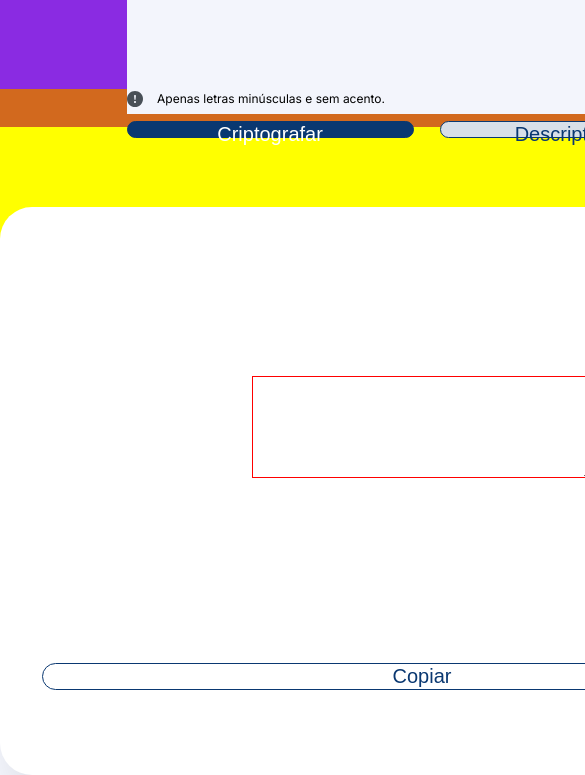
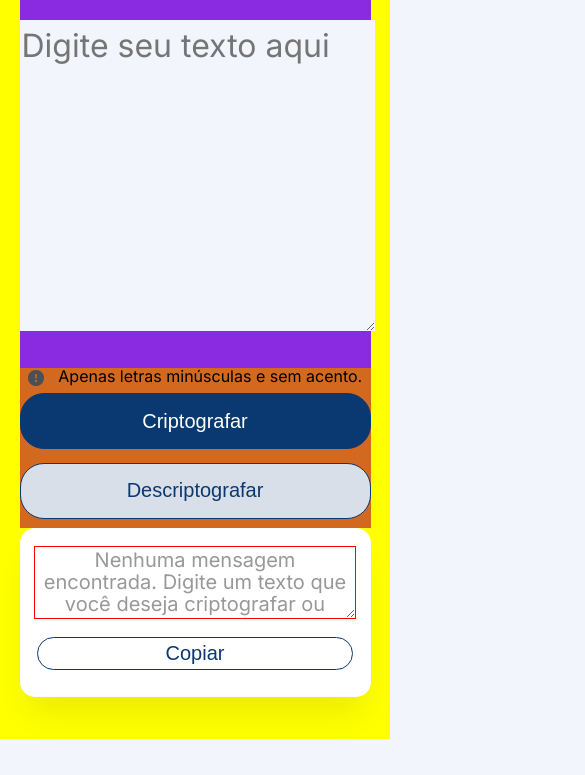
Before and after one commit to rafajpinheiro/challenge-oracle-one, a plain HTML site: page index.html in a window 390 px wide. Shown: the part 105-880 px from the top of the page, 585 px wide, since content can reach past the window. After the commit the page ends 844 px from the top, so only its background shows below. Drawn offline with Linux system fonts and the light colour scheme.

Commit message:
adicionado a funcao copiar

```diff
--- a/css/layout.css
+++ b/css/layout.css
@@ -46,7 +46,7 @@ main {
   font-family: Inter;
   font-size: 32px;
   font-weight: 400;
-  line-height: 48px;
+  line-height: 40px;
   letter-spacing: 0em;
   text-align: left;
   margin: 5% 0 auto 15%;
@@ -132,7 +132,7 @@ main {
   font-family: Inter;
   font-size: 26px;
   font-weight: 400;
-  line-height: 48px;
+  line-height: 30px;
   letter-spacing: 0em;
   text-align: left;
   margin: 20% auto;
--- a/css/media-queries.css
+++ b/css/media-queries.css
@@ -1,39 +1,100 @@
 /* TABLETS */
 @media screen and (max-width: 768px) {
 
-main{
+
+main {
   background-color: red;
-  width: 100vh;
+  width: 100%;
+  height: 100vh;
   flex-direction:column;
 }
 
-.entrada{
-  width: 100vh;
+.entrada {
+  width: 90%;
+  height: 70%;
+  margin: 5% auto 0 auto;
+
 }
 
-.saida{
-  width: 100vh;
+.entrada__logo {
+  height: 8%;
+  padding-left: 0;
 }
 
+.entrada__logo img {
+}
 
+.entrada__main {
+  height: 74%;
+}
 
+.entrada__campo-texto {
+  width: 100%;
+  height: 80%;
+  margin: 10% 0;
+  font-size: 28px;
+  line-height: 36px;
+}
 
+.entrada__campo-texto::placeholder {
 
+}
 
+.entrada__campo-texto:hover{
 
+}
 
+.entrada__opcoes {
+  height: 18%;
+  padding-left: 0;
+  text-align: center;
+}
 
+.entrada__opcoes p {
+  font-size: 20px;
 
+}
 
+.entrada__opcoes img {
 
+}
 
+.entrada__botao {
+  width: 45%;
+  height: 45%;
+}
 
+#descripto {
 
+}
 
+#copiar {
+  width: 90%;
+  height: 20%;
+  margin:3% auto 0 auto;
+}
 
+.saida {
+  width: 90%;
+  /* height: 20%; */
+  min-height: 20%;
+  height: auto;
+  margin: 0 auto 5% auto;
+  border-radius: 30px;
+}
 
+.saida__campo-texto {
+  width: 90%;
+  min-height: 40%;
+  height: auto;
+  margin: 5% auto 0 auto;
+  font-size: 28px;
+  line-height: 36px;
+}
 
-
+.saida__campo-texto::placeholder {
+  padding-top: 0;
+}
 
 
 }
@@ -43,6 +104,74 @@ main{
 
   main{
     background-color: yellow;
+  }
+
+  .entrada__logo {
+    height: 8%;
+    padding-left: 0;
+  }
+
+  .entrada__logo img {
+  }
+
+  .entrada__main {
+    height: 65%;
+  }
+
+  .entrada__campo-texto {
+    font-size: 24px;
+    line-height: 32px;
+  }
+
+  .entrada__opcoes {
+    height: 27%;
+    padding-left: 0;
+    text-align: center;
+  }
+
+  .entrada__opcoes p {
+    font-size: 16px;
+
+  }
+
+  .entrada__opcoes img {
+
+  }
+
+  .entrada__botao {
+    width: 100%;
+    height: 35%;
+  }
+
+  #descripto {
+    margin-left: 0;
+  }
+
+  #copiar {
+    width: 90%;
+    height: 20%;
+    margin:5% auto 0 auto;
+  }
+
+  .saida {
+    width: 90%;
+    height: 20%;
+    margin: 0 auto 5% auto;
+    border-radius: 30px;
+    border-radius: 15px;
+  }
+
+  .saida__campo-texto {
+    width: 90%;
+    min-height: 40%;
+    height: auto;
+    margin: 5% auto 0 auto;
+    font-size: 24px;
+    line-height: 32px;
+  }
+
+  .saida__campo-texto::placeholder {
+    padding-top: 0;
   }
 
 
--- a/js/interacoes.js
+++ b/js/interacoes.js
@@ -56,3 +56,10 @@ function descriptografar(textoDescripto) {
   return textoDescripto;
 
 }
+
+
+  document.getElementById("copiar").addEventListener('click', clipboardCopy);
+  async function clipboardCopy() {
+    let text = document.querySelector("#campo-saida").value;
+    await navigator.clipboard.writeText(text);
+  }
```
Also changed, not shown: index.html (+1 -1 lines).
